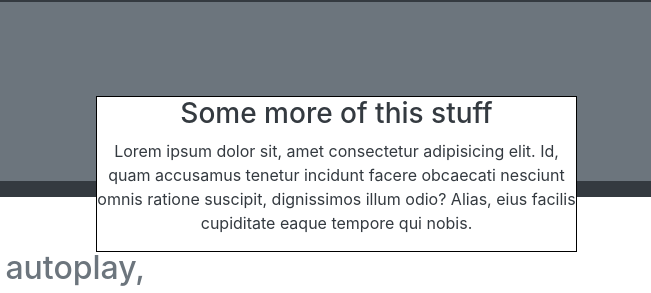
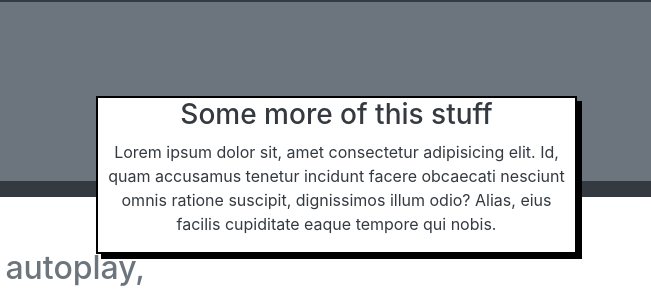
Before and after one commit to ChrisGriffin0815/checkpoint1.0, a plain HTML site: page index.html in a window 1280 px wide. Shown: the part 462-755 px from the top of the page, 629-1280 px from the left. Drawn offline with nearby package versions, Linux system fonts and the light colour scheme.

Commit message:
border and box shadow on spilling out card

```diff
--- a/style.css
+++ b/style.css
@@ -37,7 +37,8 @@ footer{height: 7vh; }
   background: white;
   margin-right: 70px;
   margin-left: 70px;
-  border: solid 1px black;
+  border: black 2px solid;
+  box-shadow: black 5px 5px;
 }
 
 @keyframes animation{
```
